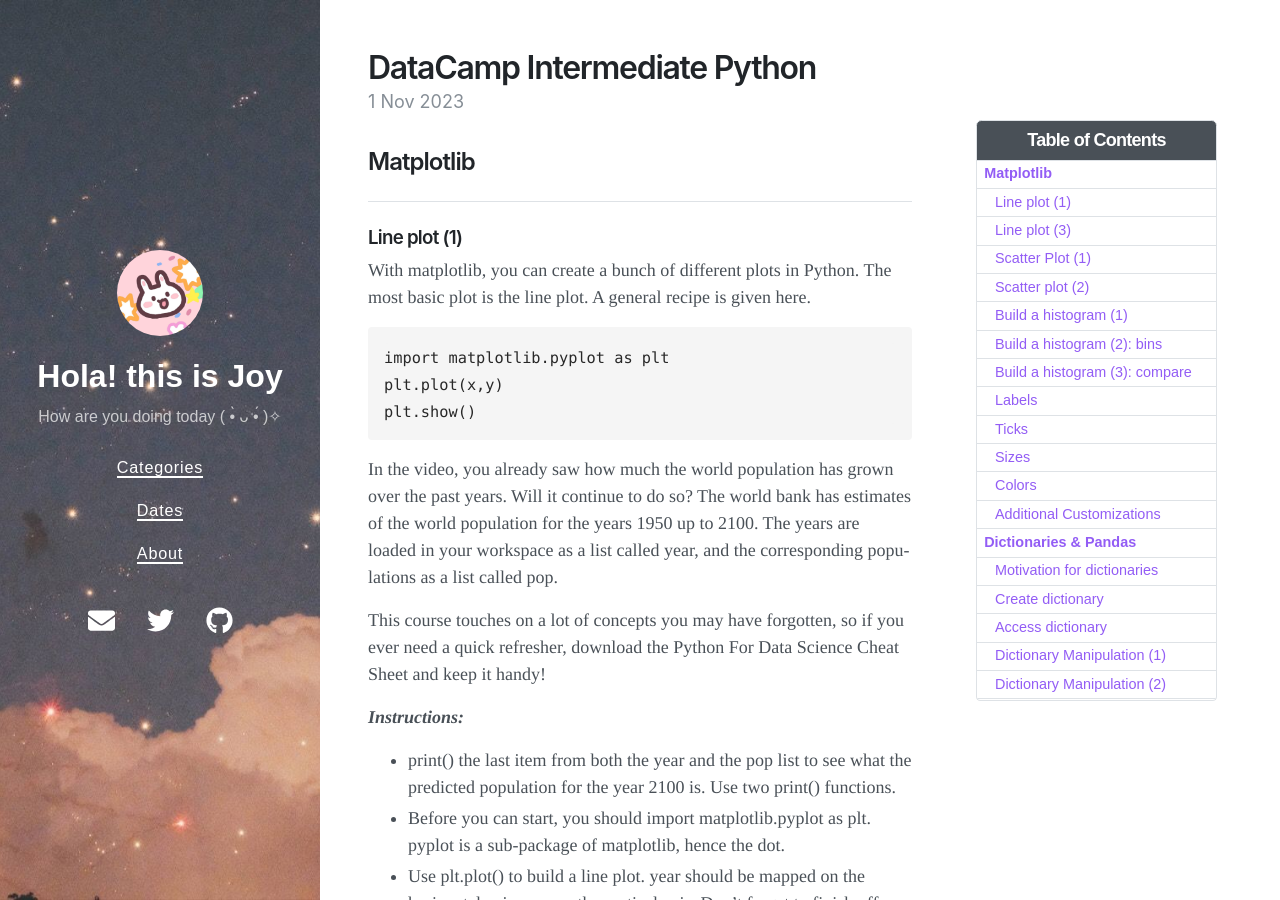
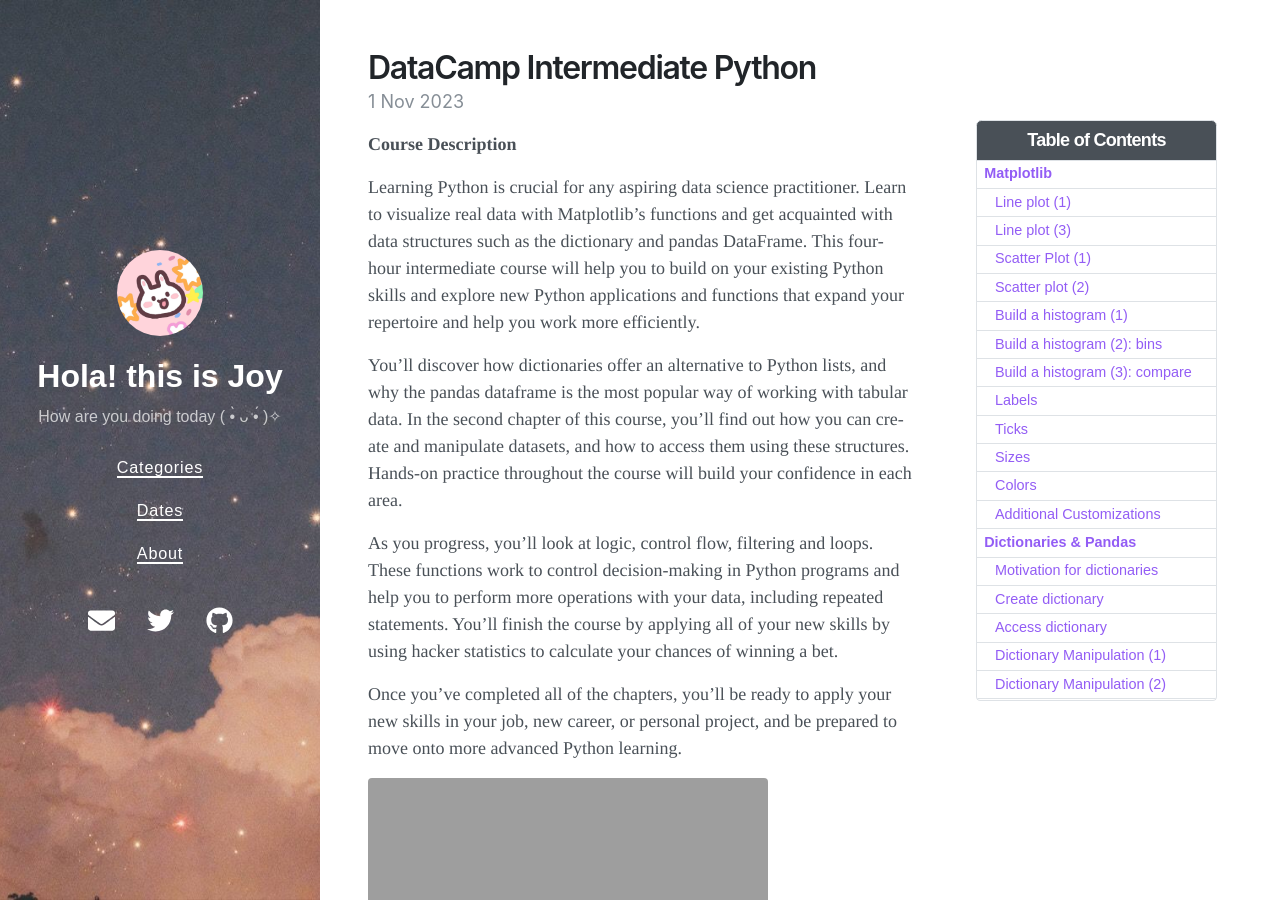
Before and after one commit to Joy3Luo/mathnotes, a Jekyll site: the page built from _posts/2023-11-01-DataCampPython.md, in a window 1280 px wide and 900 px high. Built offline with Jekyll 4.4.1, drawn with Linux system fonts in a browser that asks for light colours; nearby versions of some CDN libraries.

Commit message:
Update 2023-11-01-DataCampPython.md

```diff
--- a/_posts/2023-11-01-DataCampPython.md
+++ b/_posts/2023-11-01-DataCampPython.md
@@ -29,6 +29,19 @@
           all[i].SourceElement().parentNode.className += ' has-jax';
       }});
   </script><script type="text/javascript" src="https://cdnjs.cloudflare.com/ajax/libs/mathjax/2.7.4/MathJax.js?config=TeX-AMS_HTML-full"></script>
+
+
+**Course Description**
+
+Learning Python is crucial for any aspiring data science practitioner. Learn to visualize real data with Matplotlib’s functions and get acquainted with data structures such as the dictionary and pandas DataFrame. This four-hour intermediate course will help you to build on your existing Python skills and explore new Python applications and functions that expand your repertoire and help you work more efficiently.
+
+You'll discover how dictionaries offer an alternative to Python lists, and why the pandas dataframe is the most popular way of working with tabular data. In the second chapter of this course, you’ll find out how you can create and manipulate datasets, and how to access them using these structures. Hands-on practice throughout the course will build your confidence in each area.
+
+As you progress, you’ll look at logic, control flow, filtering and loops. These functions work to control decision-making in Python programs and help you to perform more operations with your data, including repeated statements. You’ll finish the course by applying all of your new skills by using hacker statistics to calculate your chances of winning a bet.
+
+Once you’ve completed all of the chapters, you’ll be ready to apply your new skills in your job, new career, or personal project, and be prepared to move onto more advanced Python learning.
+
+![Intermediate Python](https://joy3luo.github.io/mathnotes/pics/certificates/Intermediate_Python.png)
 
 ## Matplotlib
 
```
